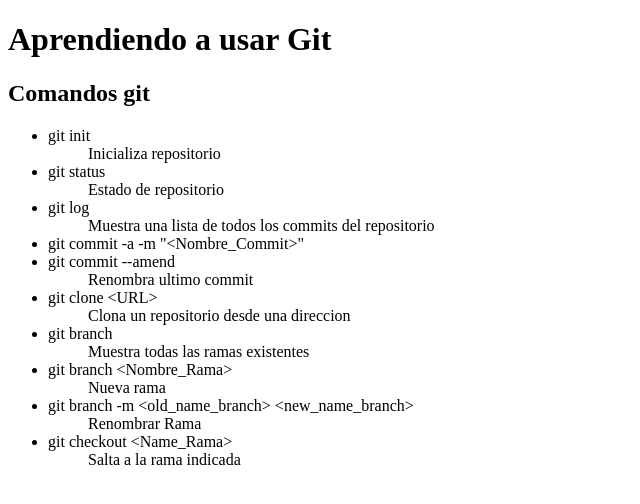
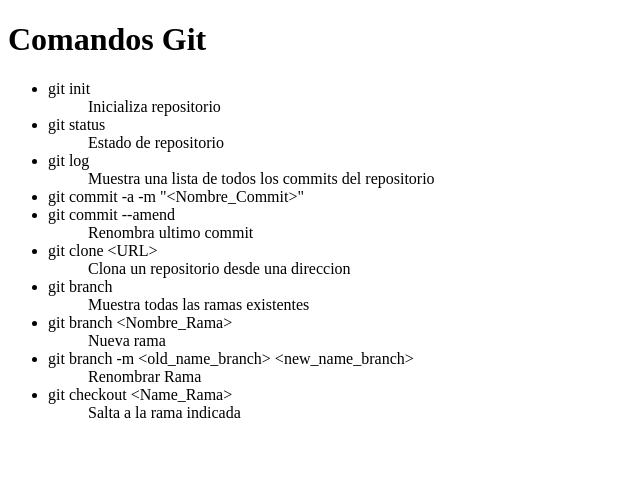
Before and after one commit to najumex/project_1, a plain HTML site: page index.html in a window 1280 px wide. Shown: the whole page, without its empty margins (0-640 px from the left). Drawn offline with Linux system fonts and the light colour scheme.

Commit message:
Modifique estructura html

```diff
--- a/index.html
+++ b/index.html
@@ -7,11 +7,10 @@
 </head>
 <body>
 	<header>
-		<h1>Aprendiendo a usar Git</h1>
+		<h1>Comandos Git</h1>
 	</header>
-	<section>
+	<section class = "cmd">
 		<article>
-			<h2>Comandos git</h2>
 			<ul>
 				<li>git init<dd>Inicializa repositorio</dd></li>
 				<li>git status<dd>Estado de repositorio</dd></li>
```
